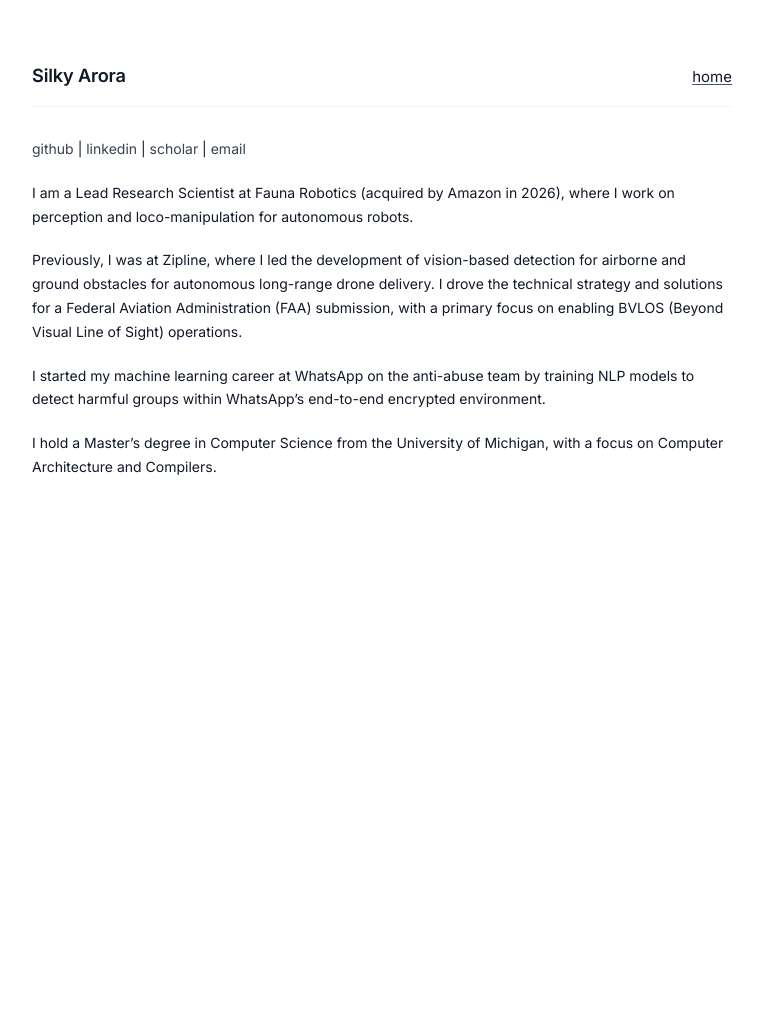
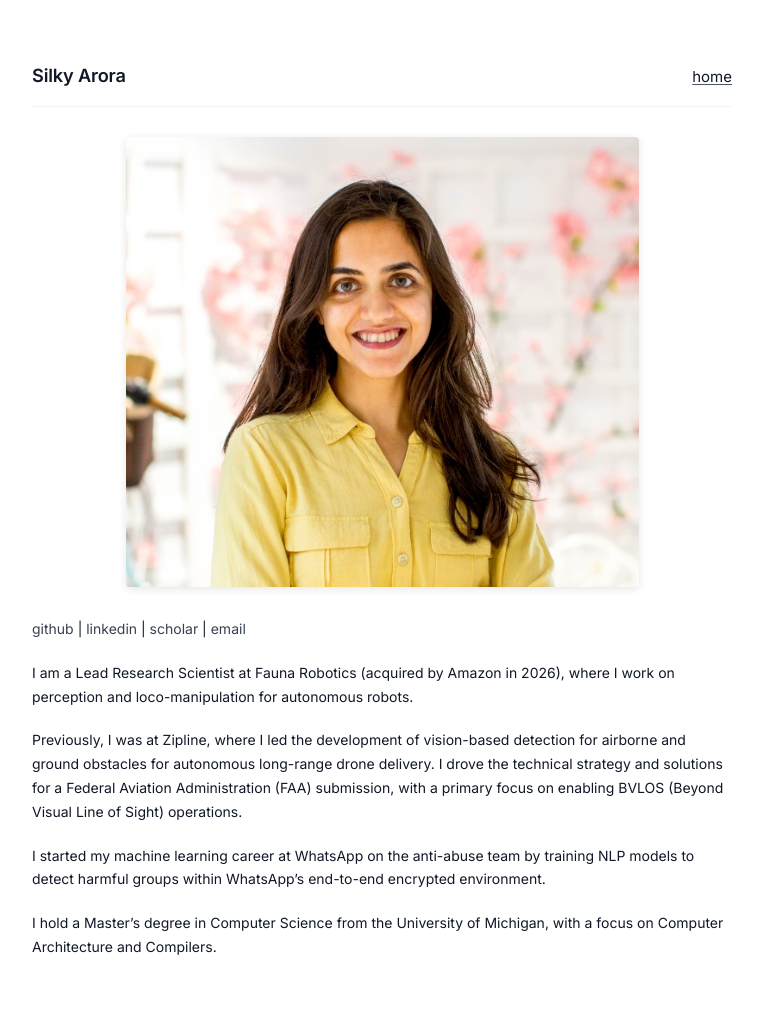
Before and after one commit to silkyar/silkyar.github.io, a Jekyll site: the page built from index.md, in a window 1280 px wide. Shown: the whole page, without its empty margins (258-1021 px from the left). Built offline with Jekyll 4.4.1, drawn with Linux system fonts in a browser that asks for light colours; before the commit the page ends 900 px from its top, so only the background shows below that.

Commit message:
Add profile photo
Co-Authored-By: Claude Opus 4.6 (1M context) <noreply@anthropic.com>

```diff
--- a/index.md
+++ b/index.md
@@ -2,6 +2,8 @@
 layout: home
 title: Home
 ---
+
+![Silky Arora](/assets/profile.png)
 
 <div class="social-links" markdown="1">
 [github](https://github.com/silkyar) \| [linkedin](https://linkedin.com/in/silkyar) \| [scholar](https://scholar.google.com/citations?hl=en&user=OU0ViZMAAAAJ) \| [email](mailto:silkyarora.2188@gmail.com)
```
Also changed, not shown: assets/profile.png (added).
